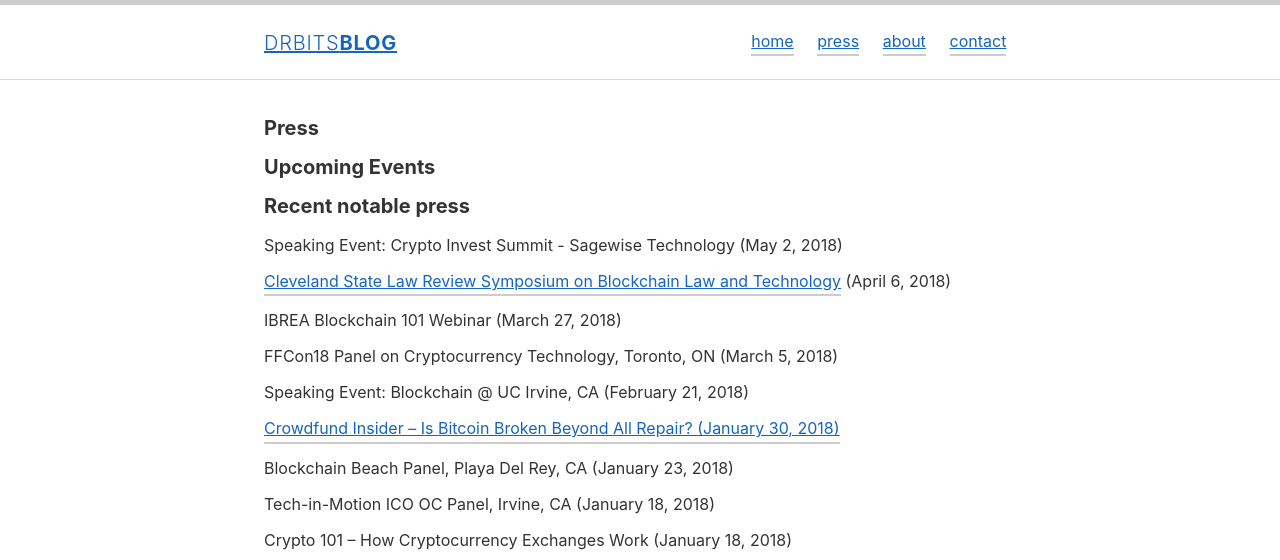
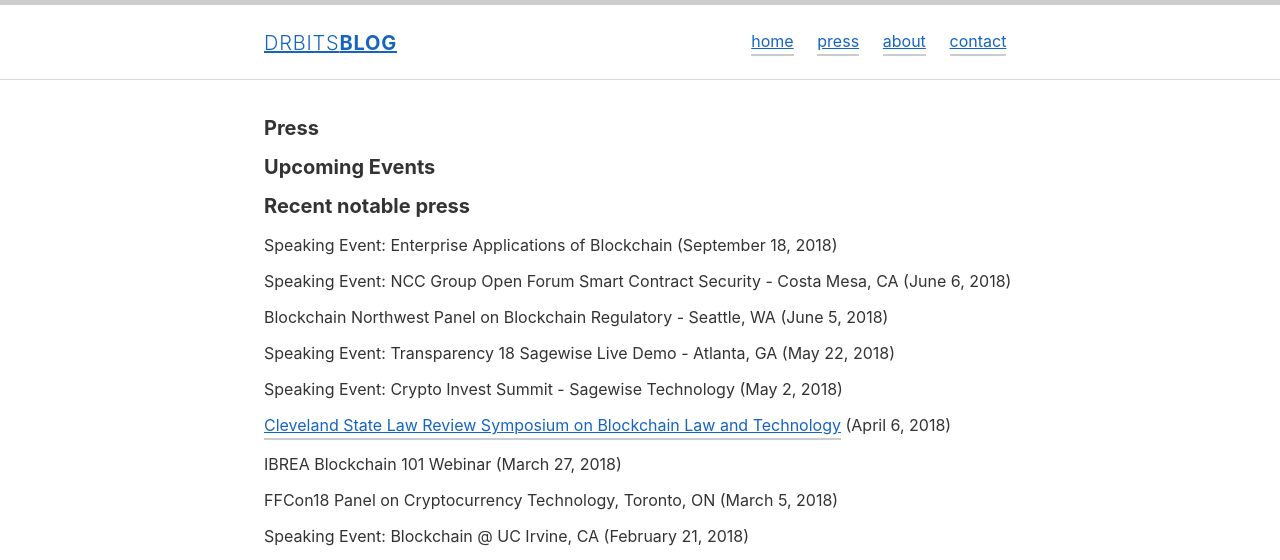
Before and after one commit to thedrbits/drbitsblog, a Jekyll site: the page built from press.md, in a window 1280 px wide and 900 px high, cut to the strip 0-560 px from the top of the window. Built offline with Jekyll 4.4.1, drawn with Linux system fonts in a browser that asks for light colours.

Commit message:
adding additional past speaking events

```diff
--- a/press.md
+++ b/press.md
@@ -6,6 +6,14 @@ permalink: /press/
 ## Upcoming Events
 
 ## Recent notable press
+
+Speaking Event: Enterprise Applications of Blockchain (September 18, 2018)
+
+Speaking Event: NCC Group Open Forum Smart Contract Security - Costa Mesa, CA (June 6, 2018)
+
+Blockchain Northwest Panel on Blockchain Regulatory - Seattle, WA (June 5, 2018)
+
+Speaking Event: Transparency 18 Sagewise Live Demo - Atlanta, GA (May 22, 2018)
 
 Speaking Event: Crypto Invest Summit - Sagewise Technology (May 2, 2018)
 
```
